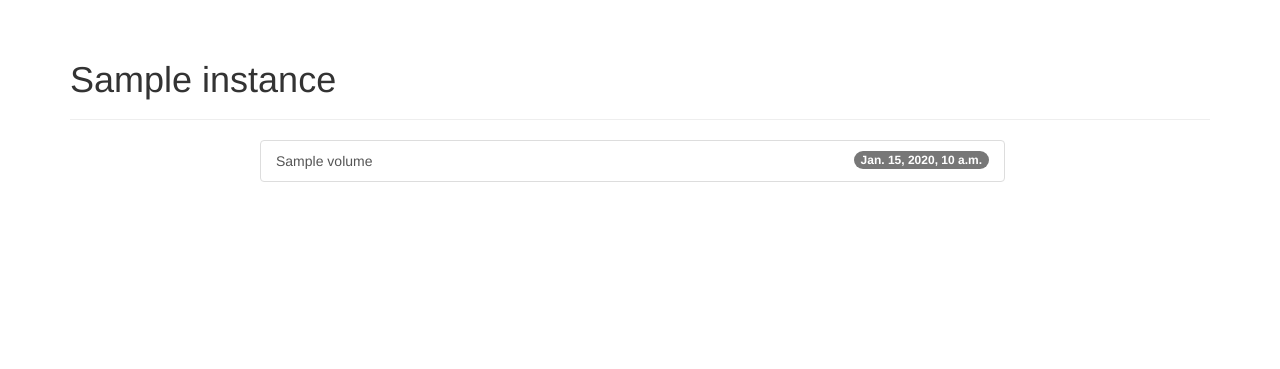
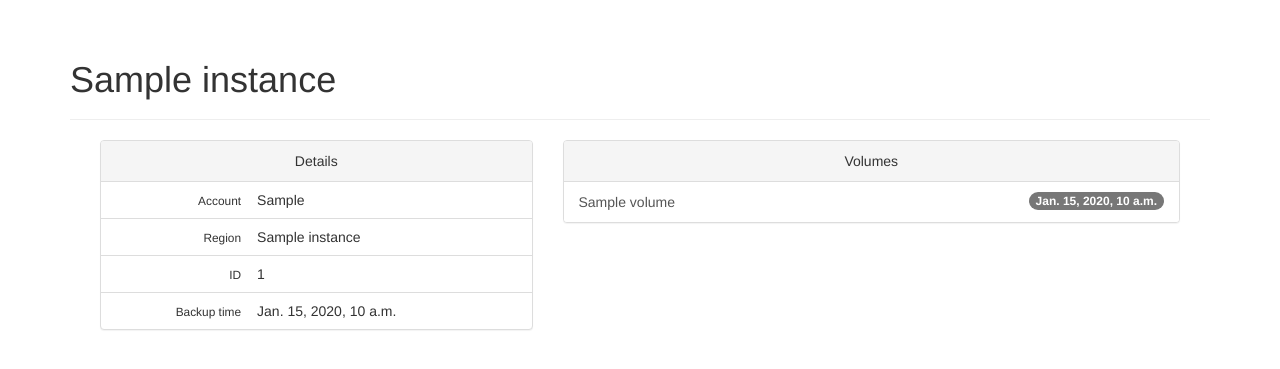
Before and after one commit to vladvasiliu/aws_tools, a Django app: template templates/aws_tools/instance.html in a window 1280 px wide. Shown: the part 52-421 px from the top of the page. Run offline with Django 3.2, Linux system fonts and the light colour scheme; the template is opened without the code that fills it: most values are stand-ins (such as "Sample title", 1, 10 or a date in 2020); some libraries are stand-ins or nearby versions.

```diff
--- a/templates/aws_tools/base.html
+++ b/templates/aws_tools/base.html
@@ -25,7 +25,7 @@
         </h1>
     </div>
 
-    <div class="list-group col-md-offset-2 col-md-8">
+    <div class="col-md-12">
     {% block content %}
         teh content
     {% endblock %}
--- a/templates/aws_tools/instance.html
+++ b/templates/aws_tools/instance.html
@@ -6,12 +6,44 @@
 {% block page_header %}{{ instance.name }}{% endblock %}
 
 {% block content %}
+    <div class="col-md-5">
+        <div class="panel panel-default">
+            <!-- Default panel contents -->
+            <div class="panel-heading text-center">Details</div>
+            <!-- List group -->
+            <table class="table">
+                <tr><td class="text-right"><small>Account</small></td><td>{{ instance.aws_account }}</td></tr>
+                <tr><td class="text-right"><small>Region</small></td><td>{{ instance.region_name }}</td></tr>
+                <tr><td class="text-right"><small>ID</small></td><td>{{ instance.id }}</td></tr>
+                <tr>
+                    {% if instance.backup %}
+                        <td class="text-right"><small>Backup time</small></td><td>{{ instance.backup_time }}</td>
+                    {% else %}
+                        <td class="text-right"><small>Backup</small></td><td>{{ instance.backup }}</td>
+                    {% endif %}
+                </tr>
+            </table>
+        </div>
+    </div>
+
+    <div class="col-md-7">
+    {% if volumes %}
+        <div class="panel panel-default">
+            <!-- Default panel contents -->
+            <div class="panel-heading text-center">Volumes</div>
+            <!-- List group -->
+            <ul class="list-group">
                 {% for volume in volumes %}
                     <a href="{% url 'volume' volume_id=volume.id %}" class="list-group-item" >
                         {{ volume.name }}
                         <span class="badge">{{ volume.ebssnapshot_set.latest.created_at }}</span>
                     </a>
-    {% empty %}
-        <span class="list-group-item">No instances found.</span>
                 {% endfor %}
+            </ul>
+        </div>
+
+    {% else %}
+        <span class="list-group-item">No volumes found.</span>
+    {% endif %}
+    </div>
 {% endblock %}
--- a/urls.py
+++ b/urls.py
@@ -5,6 +5,7 @@ from .views import main, instance, volume
 
 urlpatterns = [
     url(r'^$', main, name='main'),
+    url(r'^account/(?P<account_id>[0-9]{12})/$', main, name='main'),
     url(r'^instance/(?P<instance_id>i-[a-z0-9]*)/$', instance, name='instance'),
     url(r'^volume/(?P<volume_id>vol-[a-z0-9]*)/$', volume, name='volume'),
 ]
```
Also changed, not shown: models.py (+5 -5 lines), templates/aws_tools/main.html (+9 -0 lines), views.py (+10 -3 lines), migrations/0008_ebssnapshot_created_at.py (added), migrations/0009_auto_20161220_2013.py (added), migrations/0010_auto_20161221_0856.py (added), migrations/0011_auto_20170306_1657.py (added), migrations/0012_instance_backup.py (added). Lines whose indentation alone changed are shown as unchanged.
